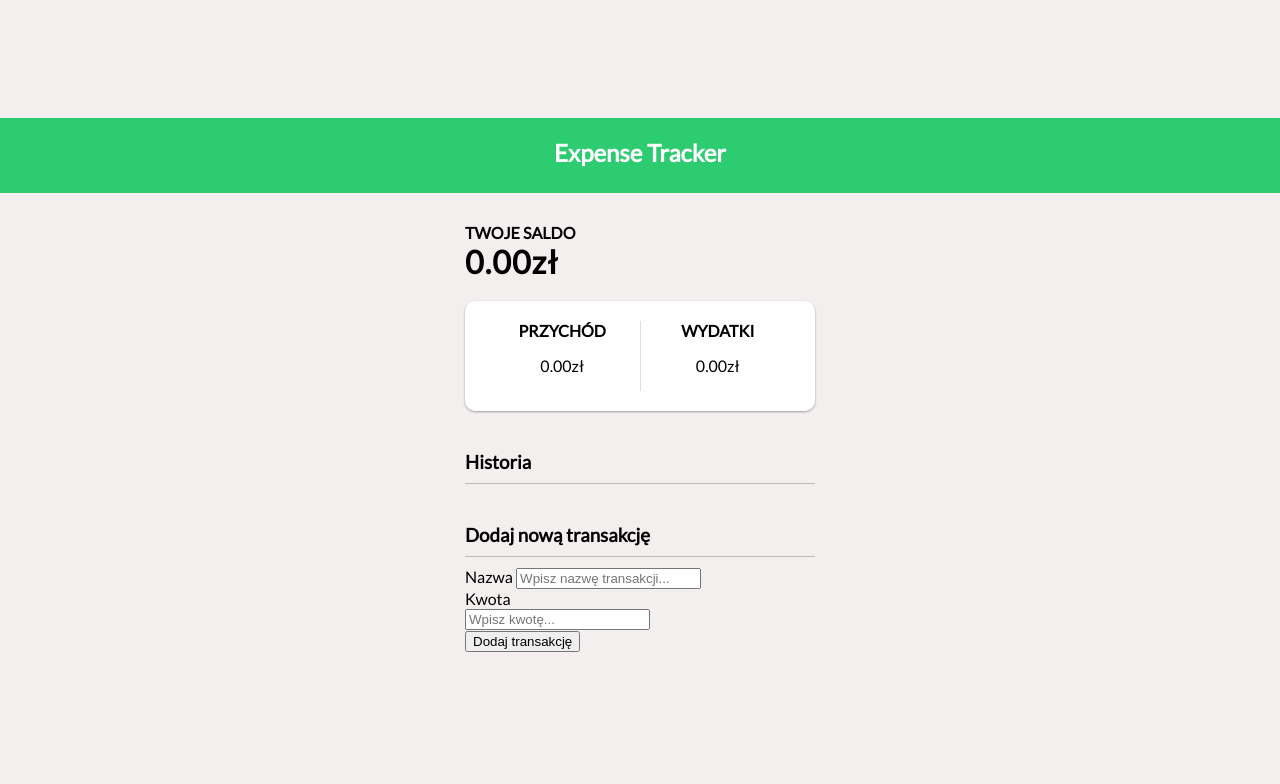
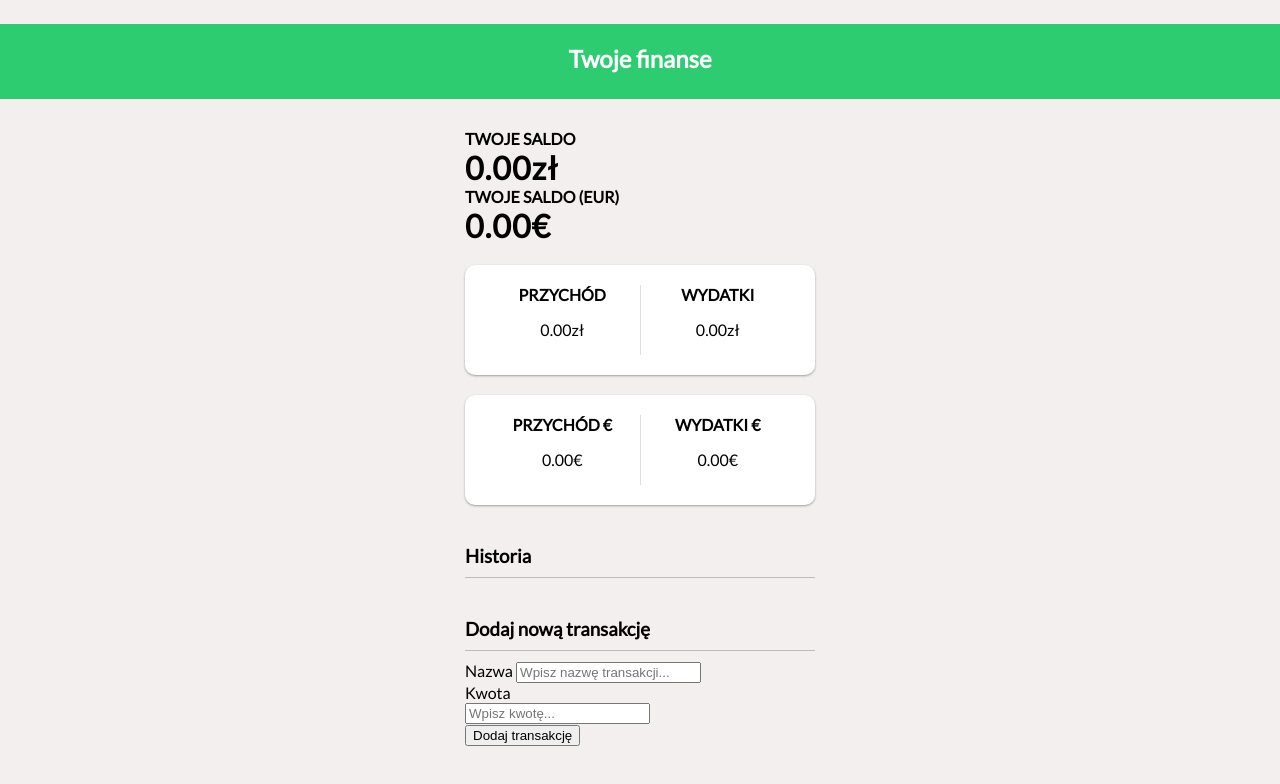
Before and after one commit to AndrzejJakubczak/Aplikacja-finansowa, a plain HTML site: page index.html in a window 1280 px wide. Drawn offline with Linux system fonts and the light colour scheme.

Commit message:
Add files via upload

```diff
--- a/index.html
+++ b/index.html
@@ -15,11 +15,13 @@
 <body>
     <!-- Further code here -->
     <header>
-        <h2>Expense Tracker</h2>
+        <h2>Twoje finanse</h2>
     </header>
         <div class="container">
             <h4>Twoje saldo</h4>
                 <h1 id="balance">0.00zł</h1>
+            <h4>Twoje saldo (EUR)</h4>
+                <h1 id="balance-eur">0.00€</h1>
             <div class="inc-exp-container">
                 <div>
                     <h4>Przychód</h4>
@@ -28,6 +30,16 @@
                 <div>
                     <h4>Wydatki</h4>
                     <p id="money-minus" class="money minus">-0.00zł</p>
+                </div>
+            </div>
+            <div class="inc-exp-container">
+                <div>
+                    <h4>Przychód €</h4>
+                    <p id="money-plus" class="money plus-eur">0.00€</p>
+                </div>
+                <div>
+                    <h4>Wydatki €</h4>
+                    <p id="money-minus" class="money minus-eur">0.00€</p>
                 </div>
             </div>
                 <h3>Historia</h3>
```
